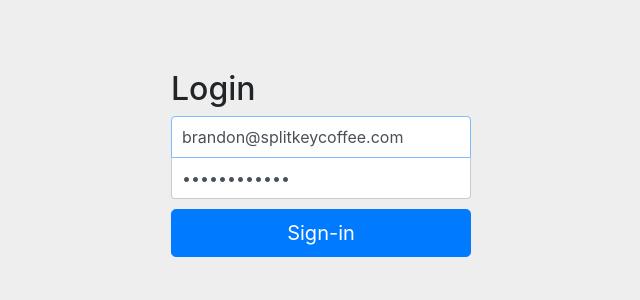
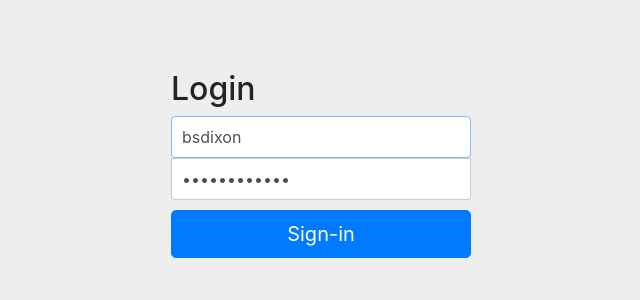
Before and after one commit to splitkeycoffee/split-key-roast, a Flask app: page /login in a window 1280 px wide. Shown: the top 300 px of the page, without its empty margins (319-959 px from the left). Run offline with Flask 2, Linux system fonts and the light colour scheme; some libraries are stand-ins or nearby versions.

Commit message:
Resolves #5 - Added username concept to login process - Updated pages, forms and validators - Confirmed working by updating existing data

```diff
--- a/app/__init__.py
+++ b/app/__init__.py
@@ -29,11 +29,11 @@ eventlet.monkey_patch()
 
 
 @login_manager.user_loader
-def load_user(email):
+def load_user(username):
     """Create a manager to reload sessions."""
     from flask import current_app as app
     c = mongo.db[app.config['USERS_COLLECTION']]
-    u = c.find_one({"email": email})
+    u = c.find_one({"username": username})
     if not u:
         return None
     return User(u)
--- a/app/core/auth.py
+++ b/app/core/auth.py
@@ -21,14 +21,15 @@ def login():
     form = LoginForm(request.form)
     if request.method == 'POST' and form.validate():
         c = mongo.db[app.config['USERS_COLLECTION']]
-        user = c.find_one({"email": form.email.data})
+        user = c.find_one({"username": form.username.data})
         logger.debug("User: %s" % user)
         if user and User.validate_login(user['password'], form.password.data):
             user_obj = User(user)
             login_user(user_obj, remember=True)
             next = request.args.get('next')
             return redirect(next or url_for('core.root'))
-    return render_template('login.html')
+    errors = ','.join([value[0] for value in form.errors.values()])
+    return render_template('login.html', message=errors)
 
 
 @core.route('/logout')
@@ -44,7 +45,8 @@ def register():
     form = RegisterForm(request.form)
     if request.method == 'POST' and form.validate():
         c = mongo.db[app.config['USERS_COLLECTION']]
-        user = {"email": form.email.data, "first_name": form.first_name.data,
+        user = {"username": form.username.data, "email": form.email.data,
+                "first_name": form.first_name.data,
                 "last_name": form.last_name.data,
                 'password': generate_password_hash(form.password.data)}
         logger.debug("User: %s" % user)
--- a/app/core/forms.py
+++ b/app/core/forms.py
@@ -6,13 +6,14 @@ from wtforms import (
 class LoginForm(Form):
 
     """Login form validator."""
-    email = StringField('email', [validators.Length(min=6, max=35)])
+    username = StringField('username', [validators.Length(min=6, max=35)])
     password = PasswordField('password', [validators.DataRequired()])
 
 
 class RegisterForm(Form):
 
     """Register form."""
+    username = StringField('username', [validators.Length(min=6, max=35)])
     email = StringField('email', [validators.Length(min=6, max=35)])
     first_name = StringField('first_name', [validators.Length(min=1, max=35)])
     last_name = StringField('last_name', [validators.Length(min=1, max=35)])
--- a/app/models/user.py
+++ b/app/models/user.py
@@ -6,6 +6,7 @@ class User():
     """User class used in the login process."""
 
     def __init__(self, user):
+        self.username = user.get('username')
         self.email = user.get('email')
         self.first_name = user.get('first_name')
         self.last_name = user.get('last_name')
@@ -20,7 +21,7 @@ class User():
         return False
 
     def get_id(self):
-        return self.email
+        return self.username
 
     def get_name(self):
         return self.first_name + " " + self.last_name
--- a/app/templates/login.html
+++ b/app/templates/login.html
@@ -10,8 +10,8 @@
     <main role="main" class="col-sm-9 ml-sm-auto col-md-12 pt-3">
       <form action="/login" method="POST" class="form-signin">
         <h2 class="form-signin-heading">Login</h2>
-        <label for="inputEmail" class="sr-only">Email address</label>
-        <input type="email" name="email" class="form-control" placeholder="Email address" value="brandon@splitkeycoffee.com" required autofocus>
+        <label for="inputEmail" class="sr-only">Username</label>
+        <input type="text" name="username" class="form-control" placeholder="Username" value="bsdixon" required autofocus>
         <label for="inputPassword" class="sr-only">Password</label>
         <input type="password" name="password" class="form-control bottom" placeholder="Password" value="Password123!" required>
         <button class="btn btn-lg btn-primary btn-block" type="submit">Sign-in</button>
--- a/app/templates/register.html
+++ b/app/templates/register.html
@@ -18,8 +18,10 @@
         </div>
         {% endif %}
         <h2 class="form-signin-heading">Register</h2>
+        <label for="inputEmail" class="sr-only">Username</label>
+        <input type="text" name="username" class="form-control" placeholder="Username" value="bsdixon" required autofocus>
         <label for="inputEmail" class="sr-only">Email address</label>
-        <input type="email" name="email" class="form-control" placeholder="Email address" value="brandon@splitkeycoffee.com" required autofocus>
+        <input type="email" name="email" class="form-control" placeholder="Email address" value="brandon@splitkeycoffee.com" required>
         <label for="inputFirstName" class="sr-only">First Name</label>
         <input type="text" name="first_name" class="form-control" placeholder="First Name" value="Brandon" required>
         <label for="inputLastName" class="sr-only">Last Name</label>
--- a/app/templates/settings.html
+++ b/app/templates/settings.html
@@ -9,6 +9,10 @@
     <main role="main" class="col-sm-6 col-md-6 pt-3">
       <h1>Account Details</h1>
       <form action="/account/settings/update" method="POST">
+        <div class="form-group">
+          <label class="col-form-label" for="formGroupExampleInput2">Username</label>
+          <input type="text" class="form-control" name="username" value="{{user.get('username')}}" disabled>
+        </div>
         <div class="form-group">
           <label class="col-form-label" for="formGroupExampleInput2">First Name</label>
           <input type="text" class="form-control" name="first_name" value="{{user.get('first_name')}}">
```
